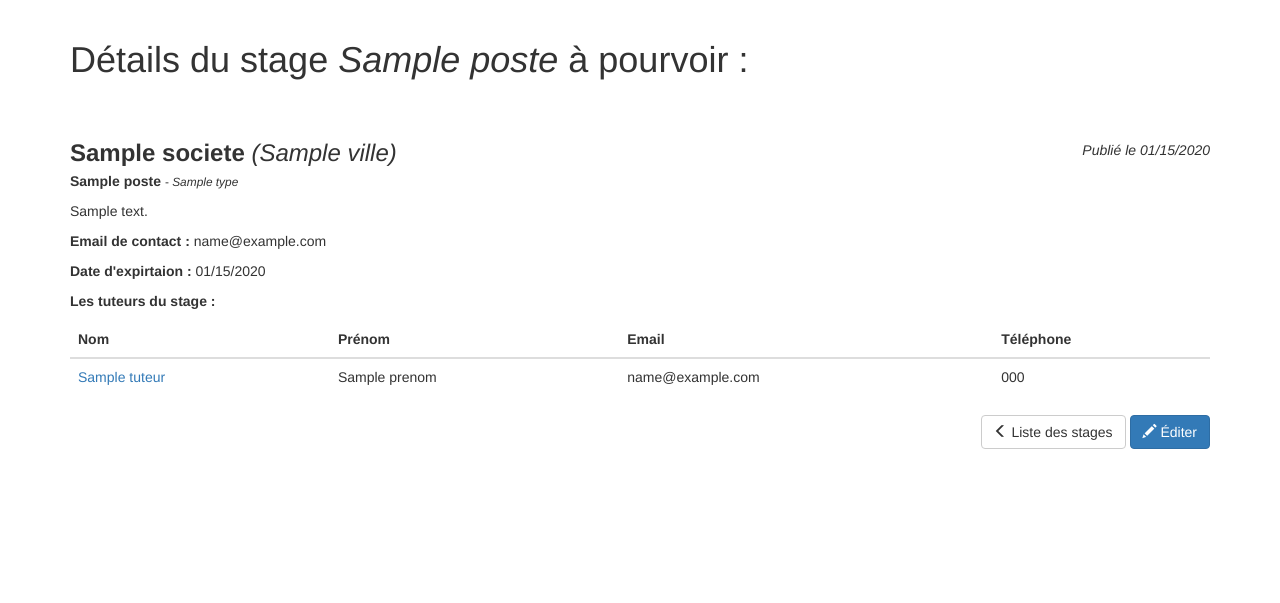
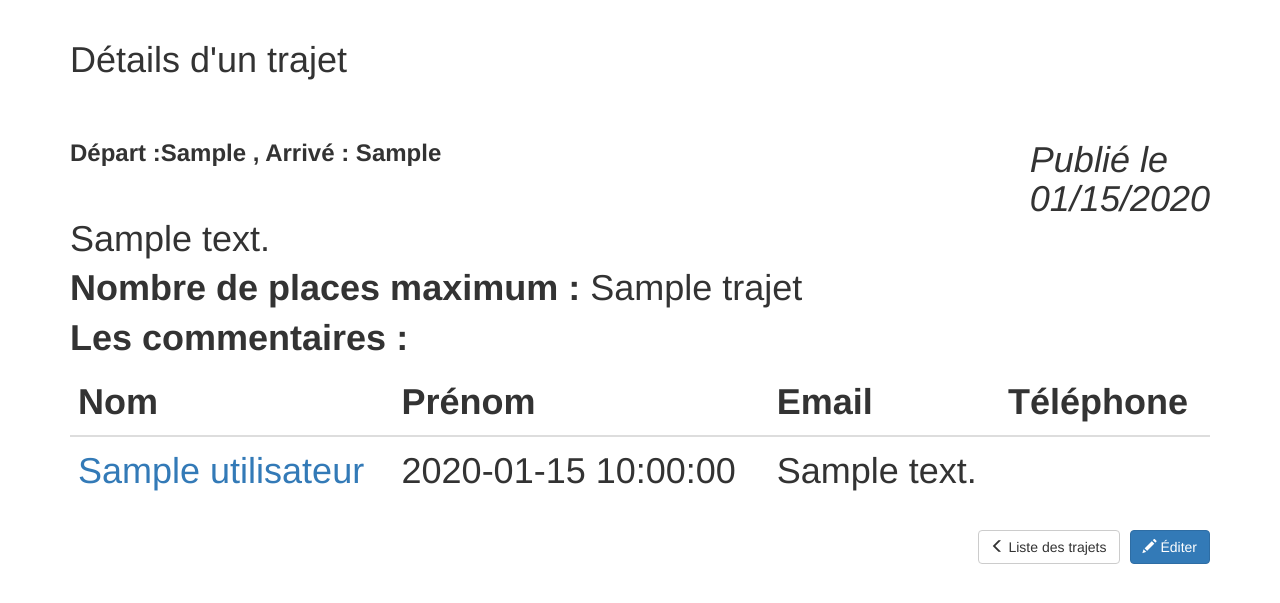
Before and after one commit to Yartashi/Covoit, a Symfony app: template templates/trajet/show.html.twig in a window 1280 px wide. Shown: the part 52-655 px from the top of the page. Run offline with Twig, Linux system fonts and the light colour scheme; the template is opened without the code that fills it: most values are stand-ins (such as "Sample title", 1, 10 or a date in 2020); some libraries are stand-ins or nearby versions.

Commit message:
trajet CRUD

```diff
--- a/composer.json
+++ b/composer.json
@@ -6,6 +6,7 @@
         "ext-ctype": "*",
         "ext-iconv": "*",
         "sensio/framework-extra-bundle": "^5.1",
+        "stof/doctrine-extensions-bundle": "1.3.0",
         "symfony/asset": "4.2.*",
         "symfony/console": "4.2.*",
         "symfony/dotenv": "4.2.*",
--- a/templates/base.html.twig
+++ b/templates/base.html.twig
@@ -15,14 +15,14 @@
 <nav class="navbar navbar-default">
     <div class="container-fluid">
         <div class="navbar-header">
-            <a class="navbar-brand" href="#">Offres des trajets</a>
+            <a class="navbar-brand" href="/trajet">Offres des trajets</a>
         </div>
 
         <div class="collapse navbar-collapse">
             <ul class="nav navbar-nav navbar-right">
                 <li>
                     <div>
-                        <a href="#" class="btn btn-default navbar-btn">Proposer un trajet</a>
+                        <a href="/nouveau-trajet" class="btn btn-default navbar-btn">Proposer un trajet</a>
                     </div>
                 </li>
             </ul>
--- a/templates/trajet/create.html.twig
+++ b/templates/trajet/create.html.twig
@@ -1,7 +1,7 @@
 {% extends 'base.html.twig' %}
 
 {% block body %}
-    <h1>Création d'annonce de stage :</h1>
+    <h1>Création d'annonce d'un trajet :</h1>
 
     {{ form_start(form) }}
     {{ form_widget(form) }}
--- a/templates/trajet/list.html.twig
+++ b/templates/trajet/list.html.twig
@@ -9,6 +9,7 @@
             <th class="active text-center">DateDep</th>
             <th class="active text-center">NombePlacesMax</th>
             <th class="active text-center">Statut</th>
+            <th class="active text-center">Conducteur_id</th>
         </tr>
 
         {% for trajet in trajets %}
@@ -18,7 +19,6 @@
                 <td>{{ trajet.villeDest }}</td>
                 <td>{{ trajet.dateDep|date("d/m/Y") }}</td>
                 <td>{{ trajet.nombrePlacesMax }}</td>
-                <td>{{ trajet.statut }}</td>
             </tr>
         {% endfor %}
     </table>
--- a/templates/trajet/show.html.twig
+++ b/templates/trajet/show.html.twig
@@ -1,34 +1,27 @@
 {% extends 'base.html.twig' %}
 
 {% block body %}
-    <h1>Détails du stage <i>{{ stage.poste }}</i> à pourvoir :</h1>
+    <h1>Détails d'un trajet
     <div class="media" style="margin-top: 60px;">
         <div class="media-body">
             <div class="row">
                 <div class="col-sm-10">
-                    <h3 class="media-heading"><strong>{{ stage.societe }}</strong> <i>({{ stage.ville }})</i></h3>
+                    <h3 class="media-heading"><strong>Départ :{{ trajet.villeDep }} , Arrivé : {{trajet.villeDest}} </strong></h3>
                 </div>
 
                 <div class="col-sm-2">
-                    <i class="pull-right">Publié le {{ stage.dateCreation|date('m/d/Y') }}</i>
+                    <i class="pull-right">Publié le {{ trajet.dateDep|date('m/d/Y') }}</i>
                 </div>
             </div>
 
-            <p>
-                <strong>{{ stage.poste }}</strong>
-                <small> - <i>{{ stage.type }}</i></small>
-            </p>
 
-            <p>{{ stage.description|nl2br }}</p>
+            <p>{{ trajet.description|nl2br }}</p>
 
             <p>
-                <strong>Email de contact :</strong> {{ stage.email }}
+                <strong>Nombre de places maximum  : </strong> {{ trajet.nombrePlacesMax }}
             </p>
             <p>
-                <strong>Date d'expirtaion :</strong> {{ stage.dateExpiration|date('m/d/Y') }}
-            </p>
-            <p>
-                <strong>Les tuteurs du stage : <strong>
+                <strong>Les commentaires : <strong>
                 <table class="table">
                 <thead>
                 <tr>
@@ -39,12 +32,11 @@
                 </tr>
                 </thead>
                 <tbody>
-                {% for tuteur in stage.tuteurs %}
+                {% for commentaire in trajet.commentaires %}
                     <tr>
-                        <td><a href="#">{{ tuteur.nom }}</a></td>
-                        <td>{{ tuteur.prenom }}</td>
-                        <td>{{ tuteur.email }}</td>
-                        <td>{{ tuteur.telephone }}</td>
+                        <td><a href="#">{{ commentaire.utilisateur }}</a></td>
+                        <td>{{ commentaire.dateComm }}</td>
+                        <td>{{ commentaire.messageCom }}</td>
                     </tr>
                 {% endfor %}
                 </tbody>
@@ -54,7 +46,7 @@
                 <div class="col-sm-12 text-right">
                     <a class="btn btn-default" href="#">
                         <span class="glyphicon glyphicon-menu-left" aria-hidden="true"></span>
-                        Liste des stages
+                        Liste des trajets
                     </a>
 
                     <a class="btn btn-primary" href="#">
```
Also changed, not shown: src/Controller/TrajetController.php (+26 -1 lines), src/Form/TrajetType.php (added, +35 -0 lines), 2 other files.
